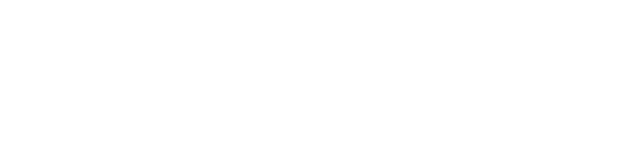
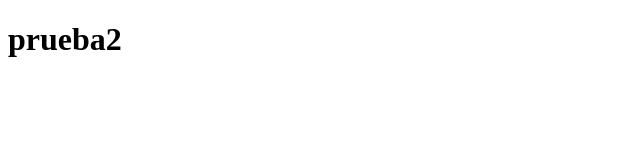
Before and after one commit to agusmair/mi_repositorio, a plain HTML site: page index.html in a window 1280 px wide. Shown: the whole page, without its empty margins (0-640 px from the left). Drawn offline with Linux system fonts and the light colour scheme.

Commit message:
edite el titulo H1

```diff
--- a/index.html
+++ b/index.html
@@ -7,6 +7,8 @@
     <title>Document</title>
 </head>
 <body>
-
+    <header>
+        <h1>prueba2 </h1>
+    </header>
 </body>
 </html>
```
